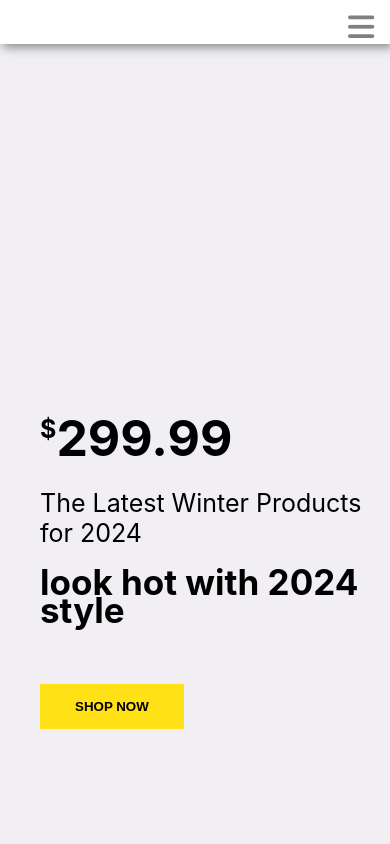
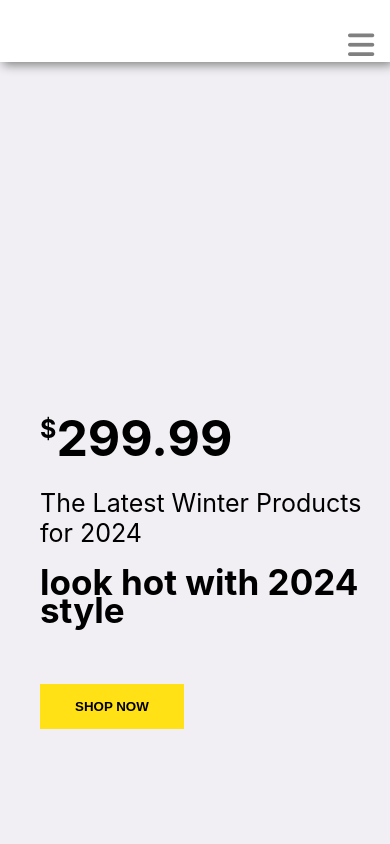
Before and after one commit to abrar0349/IEC-PROJECT-2.github.io, a React (Create React App) app: page / in a window 390 px wide. Shown: the top 844 px of the page. Built offline with nearby package versions, Linux system fonts and the light colour scheme.

Commit message:
edit navbar for responsive size of 600px

```diff
--- a/package.json
+++ b/package.json
@@ -7,6 +7,7 @@
     "@testing-library/jest-dom": "^5.17.0",
     "@testing-library/react": "^13.4.0",
     "@testing-library/user-event": "^13.5.0",
+    "create-react-app": "^5.0.1",
     "react": "^18.3.1",
     "react-dom": "^18.3.1",
     "react-redux": "^9.1.2",
--- a/src/Navbar/navbar.css
+++ b/src/Navbar/navbar.css
@@ -112,6 +112,7 @@
     .horizontal-nav{
         align-items: flex-start;
         justify-content: flex-end;
+        padding-top: 20px;
     }
     .horizontal-nav .nav-img{
         display: none;
```
Also changed, not shown: 1 other file (tests, documents, lock files or other folders).
